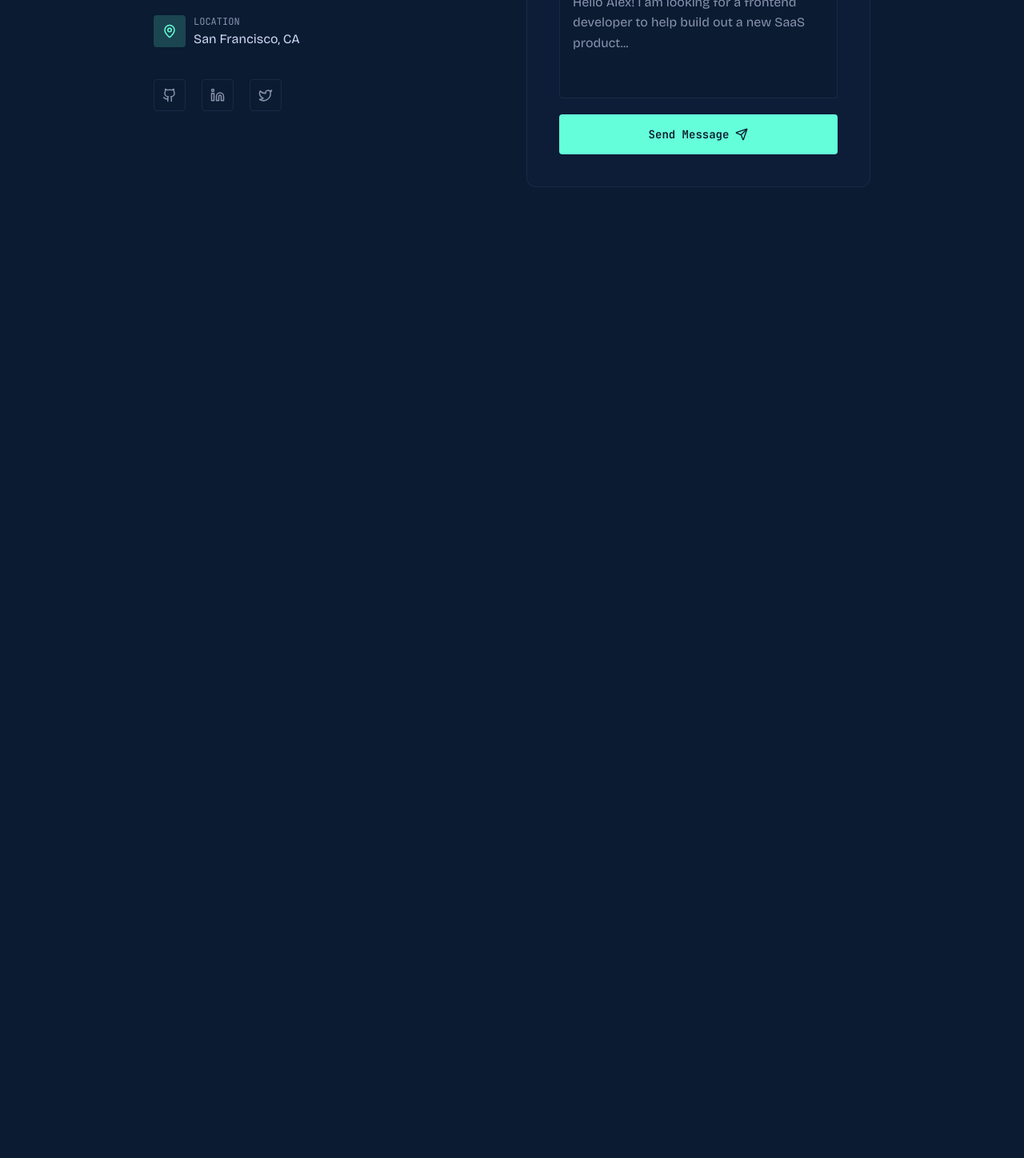
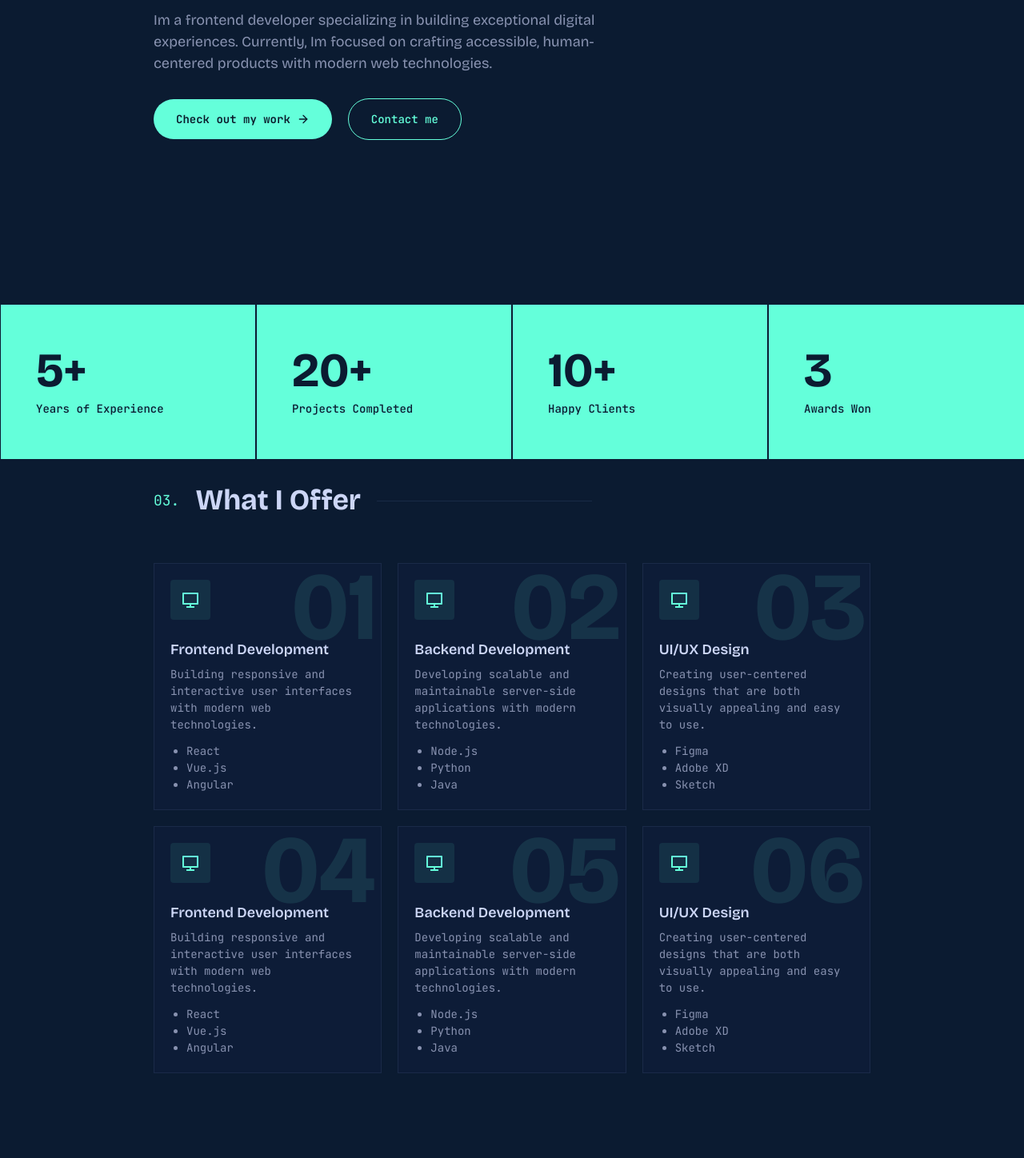
Before and after one commit to deepanshufullstack-ai/portfolio, a Next.js app: page / in a window 1280 px wide. Shown: the part 420-1868 px from the top of the page at 80% size. Before the commit the page ends 800 px from the top, so only its background shows below. Built offline with nearby package versions, Linux system fonts and the light colour scheme.

Commit message:
add changes

```diff
--- a/src/app/page.tsx
+++ b/src/app/page.tsx
@@ -14,16 +14,16 @@ export default function Home() {
     <>
       <Navbar />
       <main>
-        {/* <Hero /> */}
-        {/* <Counter /> */}
-        {/* <Offer /> */}
-        {/* <Tech /> */}
-        {/* <About /> */}
-        {/* <Experience /> */}
-        {/* <Work/> */}
+        <Hero />
+        <Counter />
+        <Offer />
+        <Tech />
+        <About />
+        <Experience />
+        <Work />
         <Contact />
       </main>
-      {/* <Footer /> */}
+      <Footer />
     </>
   );
 }
```
